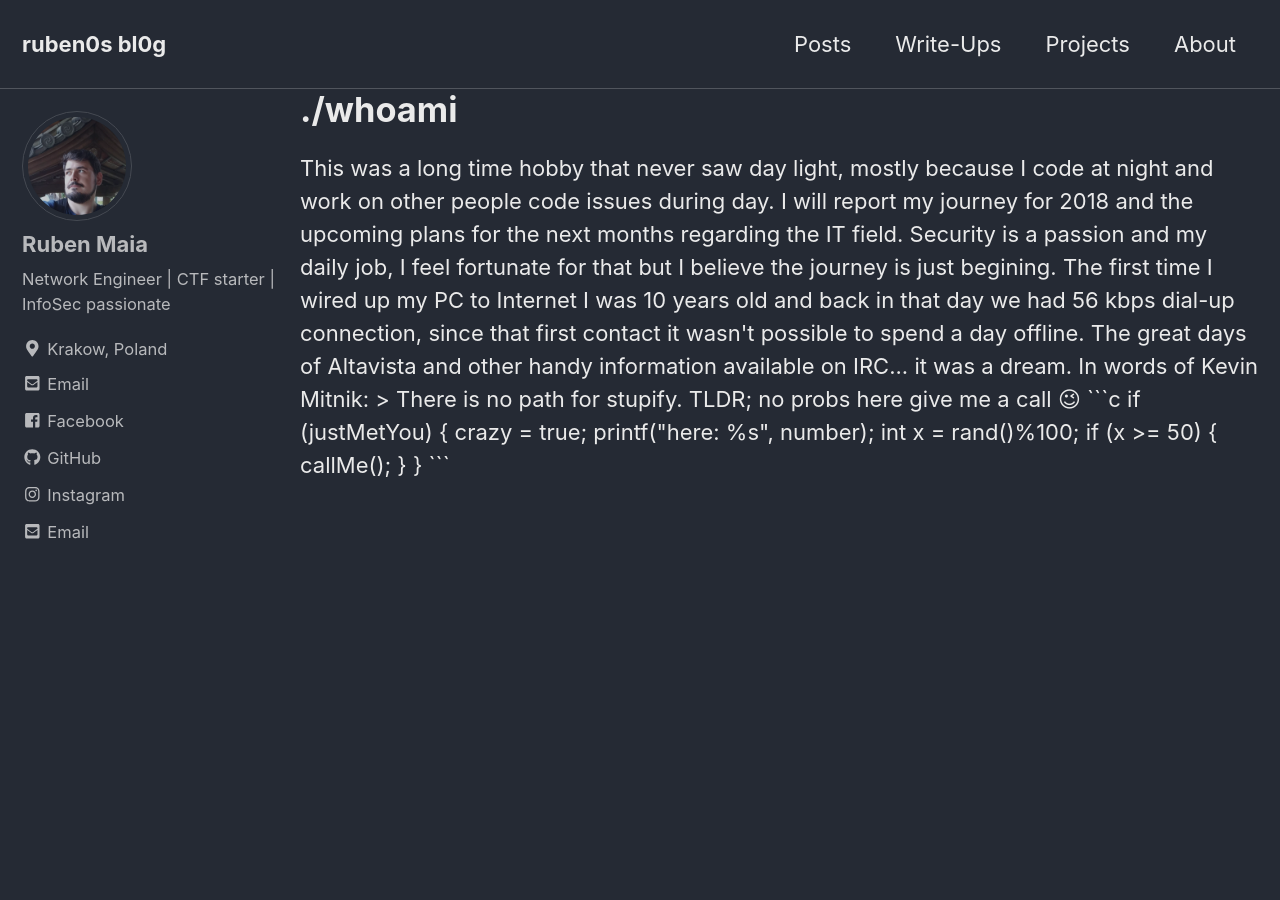
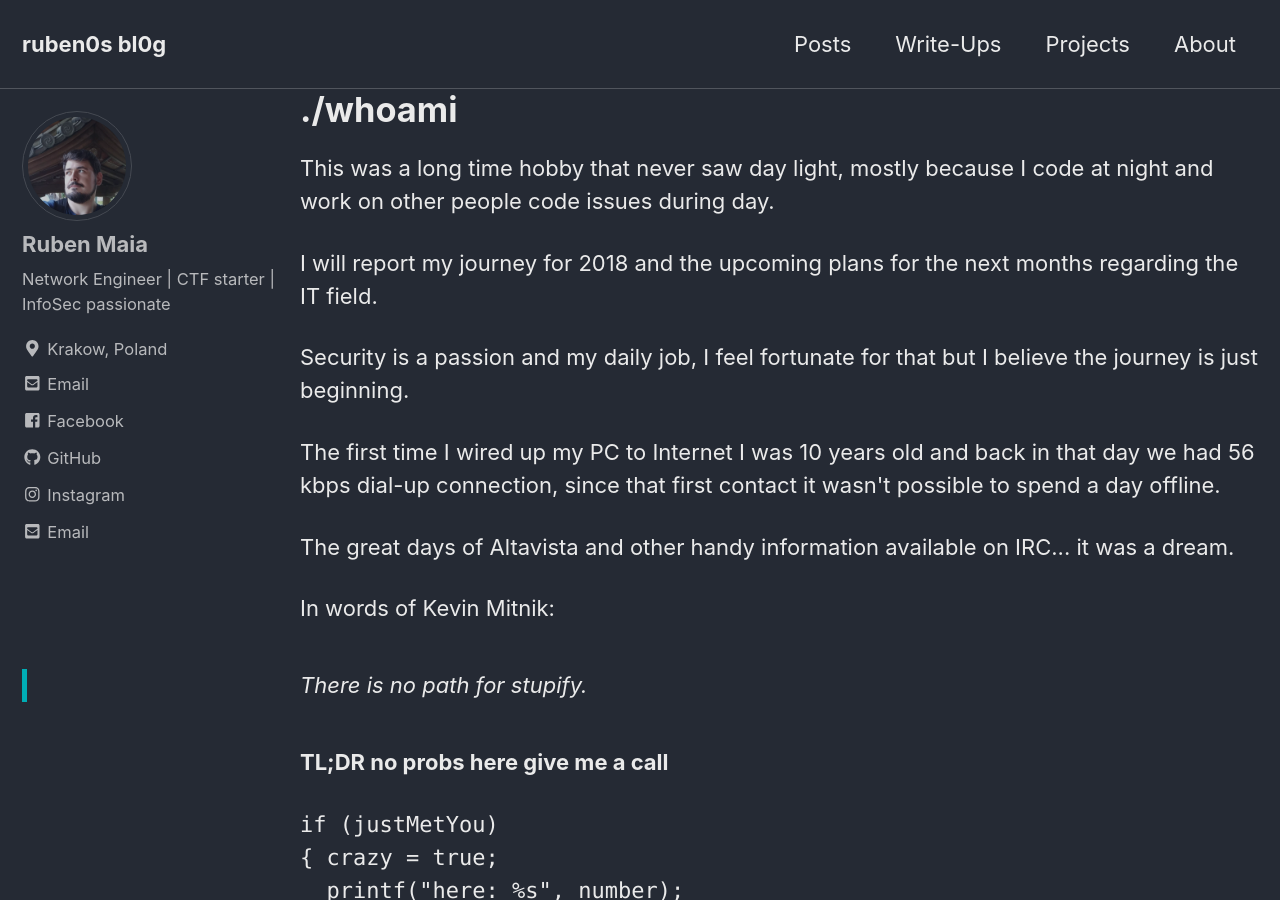
Before and after one commit to rbnmaia/rbnmaia.github.io, a Jekyll site: the page built from index.html, in a window 1280 px wide and 900 px high. Built offline with Jekyll 4.4.1, drawn with Linux system fonts in a browser that asks for light colours; cached includes are drawn as plain includes; emoji names are drawn with the system emoji font; the list of posts is cut into pages by our own code; some of the changed text lies outside the part shown.

Commit message:
Update home.html

````diff
--- a/_layouts/home.html
+++ b/_layouts/home.html
@@ -7,33 +7,26 @@ layout: default
 
   <div id="intro">
     <h1> ./whoami </h1>
-    <p> This was a long time hobby that never saw day light, mostly because I code at night and work on other people code issues during day.
-
-I will report my journey for 2018 and the upcoming plans for the next months regarding the IT field.
-
-Security is a passion and my daily job, I feel fortunate for that but I believe the journey is just begining.
-
-The first time I wired up my PC to Internet I was 10 years old and back in that day we had 56 kbps dial-up connection, since that first contact it wasn't possible to spend a day offline.
-
-The great days of Altavista and other handy information available on IRC... it was a dream.
-
-In words of Kevin Mitnik:
-> There is no path for stupify.
-
-TLDR; no probs here give me a call :wink:
-
-```c
-if (justMetYou)
+ <p>This was a long time hobby that never saw day light, mostly because I code at night and work on other people code issues during day.</p>
+<p>I will report my journey for 2018 and the upcoming plans for the next months regarding the IT field.</p>
+<p>Security is a passion and my daily job, I feel fortunate for that but I believe the journey is just beginning.</p>
+<p>The first time I wired up my PC to Internet I was 10 years old and back in that day we had 56 kbps dial-up connection, since that first contact it wasn&#39;t possible to spend a day offline.</p>
+<p>The great days of Altavista and other handy information available on IRC... it was a dream.</p>
+<p>In words of Kevin Mitnik:</p>
+<blockquote>
+<p><em>There is no path for stupify.</em></p>
+</blockquote>
+<p><strong>TL;DR no probs here give me a call</strong></p>
+<pre><code><span class="hljs-keyword">if</span> (justMetYou)
 { crazy = true;
-  printf("here: %s", number);
-  int x = rand()%100;
-  if (x >= 50)
+  <span class="hljs-keyword">printf</span>(<span class="hljs-string">"here: %s"</span>, number);
+  <span class="hljs-keyword">int</span> <span class="hljs-keyword">x</span> = <span class="hljs-keyword">rand</span>()%100;
+  <span class="hljs-keyword">if</span> (<span class="hljs-keyword">x</span> &gt;= <span class="hljs-number">50</span>)
   {
     callMe();
   }
 }
-```
-    </p>
+</code></pre>
   </div>
 
 </div>
````
